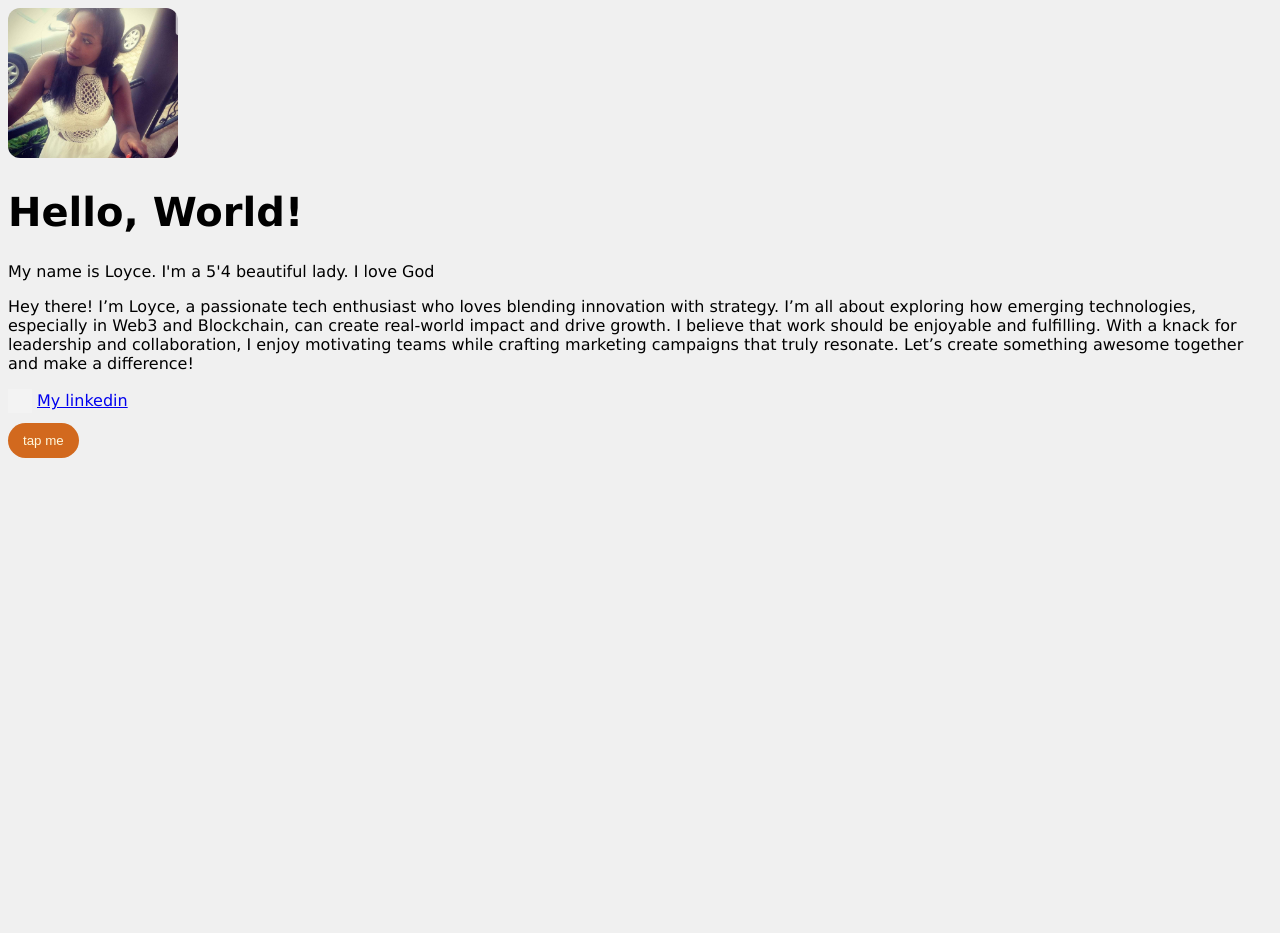
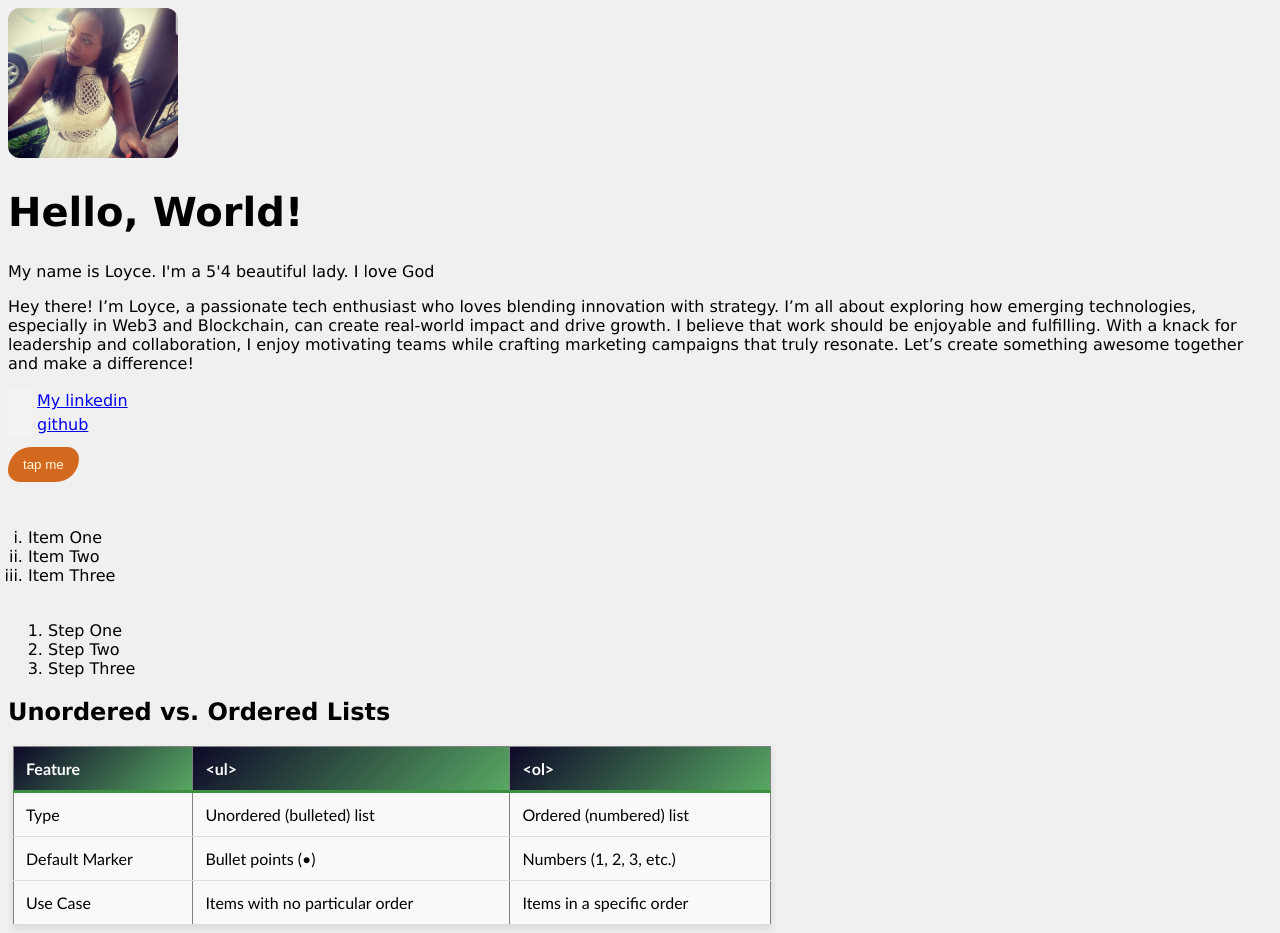
Before and after one commit to Loyce-el/about-me, a plain HTML site: page index.html in a window 1280 px wide. Before the commit the page ends 800 px from the top, so only its background shows below. Drawn offline with Linux system fonts and the light colour scheme; grey boxes are pictures that could not be loaded.

Commit message:
keyframe animation,ul/ol/table/svg

```diff
--- a/Style.css
+++ b/Style.css
@@ -23,8 +23,68 @@ a {
 button {
     padding: 10px 15px;
     margin:10px 0px;
-    border-radius: 24px;
+    border-radius: 24px 12px;
     background-color: chocolate;
     border: none;
     color: cornsilk;
 }
+
+ul {
+  list-style-type: lower-roman;
+  padding: 20px;
+
+}
+
+/* table */
+
+table {
+  width: 60%;
+  /* SHORT HAND NOTATION */
+  margin: 20px 10px 2px 5px;
+  /* LONG NOTATION */
+  /*
+  margin-top:20px;
+  margin-bottom:20px;
+  margin-left: 2px;
+  margin-right:5px;
+  */
+  border-collapse: collapse;
+  box-shadow: 0 4px 8px rgba(0, 0, 0, 0.1);
+  font-family: 'Gill Sans', 'Gill Sans MT', Calibri, 'Trebuchet MS', sans-serif;
+}
+
+th, td {
+  padding: 12px 12px;
+  /* long notation */
+
+  /* padding-top: 12px;
+  padding-right: 12px;
+  padding-bottom: 12px;
+  padding-left: 12px;
+   */
+  text-align: left;
+}
+
+th {
+  /* long notation */
+  background-color: #7df881;
+  background-image: linear-gradient(315deg, #7df881 0%, #0f0c29 74%);
+  background-position: center;
+  background-size: 200% 200%;
+  /*  */
+  /* short notation */
+  background: linear-gradient(315deg, #7df881 0%, #0f0c29 74%) center / 200% 200%;
+  /*  */
+  color: white;
+  font-weight: bold;
+  border-bottom: 3px solid #3E8E41;
+}
+
+td {
+  background-color: #f9f9f9;
+  border-bottom: 1px solid #ddd;
+}
+
+tr:hover td {
+  background-color: #f1f1f1;
+}
--- a/index.html
+++ b/index.html
@@ -11,7 +11,13 @@
     <link rel="stylesheet" href="Style.css" />
   </head>
   <body>
-    <img src="./images/loyce.jpg" alt="Profile pic" width="170" height="150" class="profile"/>
+    <img
+      src="./images/loyce.jpg"
+      alt="Profile pic"
+      width="170"
+      height="150"
+      class="profile"
+    />
     <h1>Hello, World!</h1>
     <p>My name is Loyce. I'm a 5'4 beautiful lady. I love God</p>
     <p>
@@ -38,6 +44,44 @@
 
       My linkedin</a
     >
+    <a href="https://github.com/Loyce-el" class="github">
+      <img src="https://img.icons8.com/material-outlined/24/000000/github.png" alt="" width="24" height="24" />
+      github
+    </a>
     <button>tap me</button>
+    <ul>
+      <li class="space-counter">Item One</li>
+      <li class="space-two">Item Two</li>
+      <li>Item Three</li>
+    </ul>
+    <ol>
+      <li>Step One</li>
+      <li>Step Two</li>
+      <li>Step Three</li>
+    </ol>
+    <table border="1">
+      <h2>Unordered vs. Ordered Lists</h2>
+      <tr>
+        <th>Feature</th>
+        <th>&lt;ul&gt;</th>
+        <th>&lt;ol&gt;</th>
+      </tr>
+      <tr>
+        <td>Type</td>
+        <td>Unordered (bulleted) list</td>
+        <td>Ordered (numbered) list</td>
+      </tr>
+      <tr>
+        <td>Default Marker</td>
+        <td>Bullet points (•)</td>
+        <td>Numbers (1, 2, 3, etc.)</td>
+      </tr>
+      <tr>
+        <td>Use Case</td>
+        <td>Items with no particular order</td>
+        <td>Items in a specific order</td>
+      </tr>
+    </table>
+
   </body>
 </html>
```
Also changed, not shown: image.html (added, +105 -0 lines).
